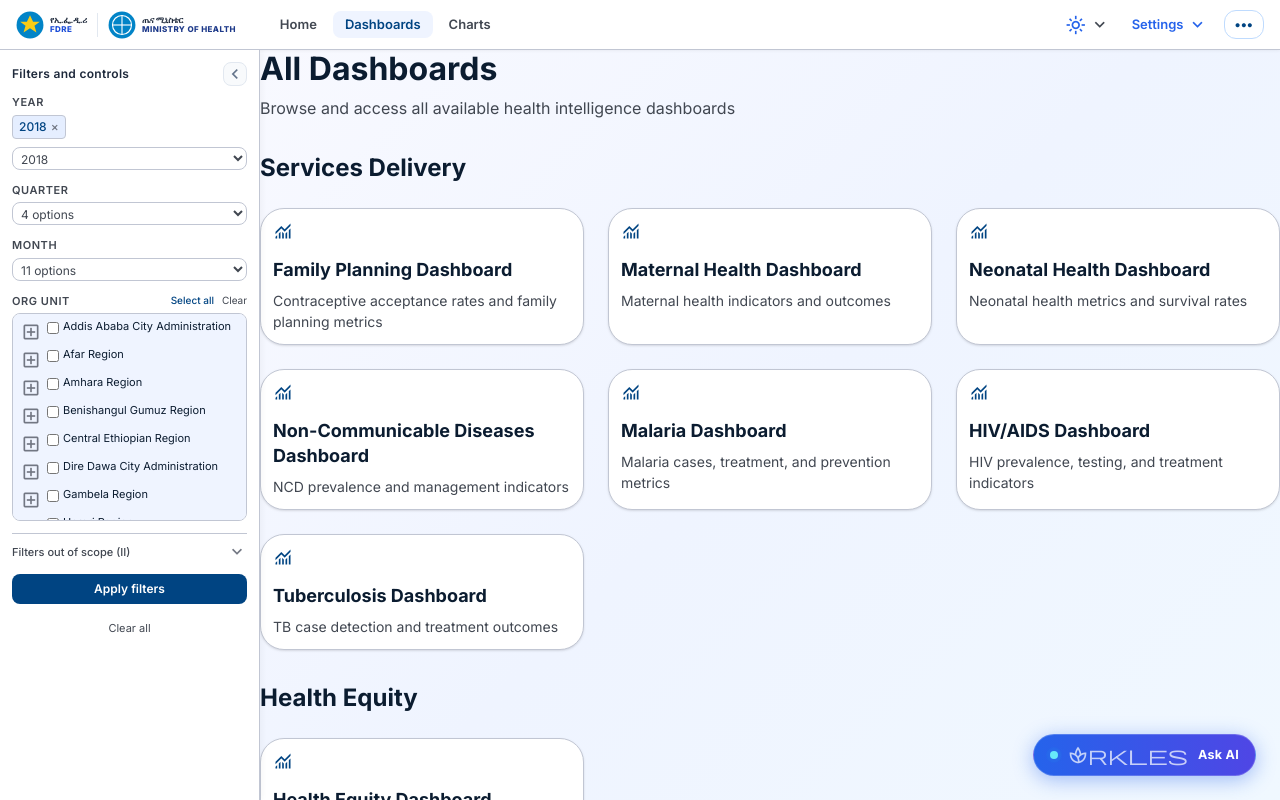
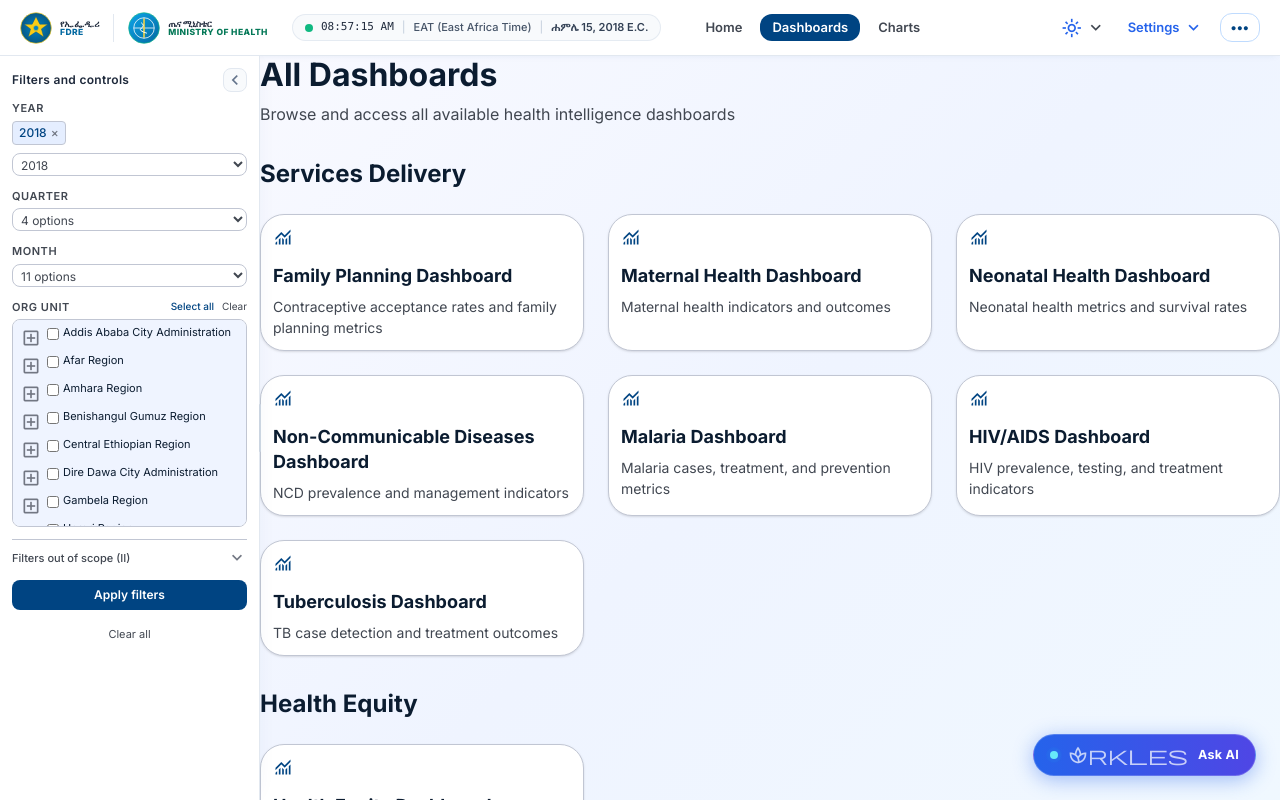
Before and after one commit to mareligncode/superset-frontend, a React (Vite) app in the folder frontend/: page /dashboards in a window 1280 px wide. Built offline with nearby package versions, Linux system fonts and the light colour scheme.

Commit message:
feat: implement header, tab navigation, filter panel, and kpi card components

```diff
--- a/frontend/src/components/layout/FilterPanel.tsx
+++ b/frontend/src/components/layout/FilterPanel.tsx
@@ -128,8 +128,8 @@ const FilterPanel: React.FC<FilterPanelProps> = ({
         style={{ width: collapsed ? '40px' : `${width}px` }}
       >
         <aside
-          className="bg-white border-r border-outline-variant flex flex-col w-full h-full overflow-y-auto custom-scrollbar"
-          style={{ boxShadow: '2px 0 6px rgba(0,0,0,0.04)' }}
+          className="bg-white border-r border-slate-200 flex flex-col w-full h-full overflow-y-auto custom-scrollbar"
+          style={{ boxShadow: '4px 0 20px -8px rgba(0,68,130,0.06)' }}
         >
         {/* Header row */}
         <div className="flex items-center justify-between px-3 pt-3 pb-2 shrink-0">
@@ -1473,12 +1473,14 @@ const FilterPanel: React.FC<FilterPanelProps> = ({
         {/* Resizer Handle */}
         {!collapsed && (
           <div
-            className={`absolute top-0 right-0 w-2 h-full cursor-col-resize z-[60] transition-colors ${
-              isResizing ? 'bg-blue-500' : 'bg-transparent hover:bg-blue-400/50'
+            className={`absolute top-0 right-0 w-[5px] h-full cursor-col-resize z-[60] transition-all flex items-center justify-center ${
+              isResizing ? 'bg-primary' : 'bg-transparent hover:bg-slate-200'
             }`}
-            style={{ right: '-2px' }}
+            style={{ right: '-2.5px' }}
             onMouseDown={startResizing}
-          />
+          >
+            <div className="w-[1.5px] h-12 bg-slate-300 rounded-full"></div>
+          </div>
         )}
       </div>
     </>
--- a/frontend/src/components/layout/Header.tsx
+++ b/frontend/src/components/layout/Header.tsx
@@ -57,60 +57,111 @@ const Header: React.FC<HeaderProps> = ({ className = '' }) => {
     }
   };
 
+  const [liveTime, setLiveTime] = useState(new Date());
+
+  useEffect(() => {
+    const timer = setInterval(() => setLiveTime(new Date()), 1000);
+    return () => clearInterval(timer);
+  }, []);
+
+  const formatEATTime = (date: Date) => {
+    return date.toLocaleTimeString('en-US', {
+      hour: '2-digit',
+      minute: '2-digit',
+      second: '2-digit',
+      hour12: true,
+      timeZone: 'Africa/Nairobi'
+    });
+  };
+
+  const getEthiopianDate = (date: Date) => {
+    // Exact translation helper for July 22, 2026 -> Hamle 15, 2018 E.C.
+    const yearEC = date.getFullYear() - 8;
+    return `ሐምሌ 15, ${yearEC} E.C.`;
+  };
+
   return (
     <header
-      className={`sticky top-0 z-50 bg-white border-b border-outline-variant flex items-center justify-between w-full px-4 h-[50px] shrink-0 select-none ${className}`}
-      style={{ boxShadow: '0 1px 3px rgba(0,0,0,0.05)' }}
+      className={`sticky top-0 z-50 bg-white border-b border-slate-200 flex items-center justify-between w-full px-5 h-[56px] shrink-0 select-none ${className}`}
+      style={{ boxShadow: '0 2px 8px -4px rgba(0,68,130,0.12)' }}
     >
       {/* ── Left: Dual Logo + Navigation ────────────────────────── */}
       <div className="flex items-center gap-6">
         {/* Dual Ethiopian Government & MOH Logos */}
-        <Link to="/" className="flex items-center gap-2 group">
+        <Link to="/" className="flex items-center gap-3 group">
           {/* Logo 1: FDRE Emblem */}
-          <div className="flex items-center gap-1.5">
-            <svg viewBox="0 0 100 100" className="w-7 h-7">
-              <circle cx="50" cy="50" r="48" fill="#0284c7" />
+          <div className="flex items-center gap-2">
+            <svg viewBox="0 0 100 100" className="w-8 h-8 transition-transform group-hover:scale-105 duration-300">
+              <defs>
+                <radialGradient id="fdreGrad" cx="50%" cy="50%" r="50%">
+                  <stop offset="0%" stopColor="#0284c7" />
+                  <stop offset="100%" stopColor="#075985" />
+                </radialGradient>
+              </defs>
+              <circle cx="50" cy="50" r="48" fill="url(#fdreGrad)" stroke="#facc15" strokeWidth="2" />
               {/* Star */}
               <polygon
-                points="50,15 61,38 85,38 66,53 73,77 50,62 27,77 34,53 15,38 39,38"
+                points="50,14 62,38 87,38 67,53 74,78 50,62 26,78 33,53 13,38 38,38"
                 fill="#facc15"
+                stroke="#075985"
+                strokeWidth="1.5"
               />
+              <circle cx="50" cy="50" r="8" fill="#0284c7" stroke="#facc15" strokeWidth="1.5" />
             </svg>
             <div className="flex flex-col leading-none">
-              <span className="text-[8.5px] font-bold text-slate-800 tracking-tight">የኢ.ፌ.ዲ.ሪ</span>
-              <span className="text-[8px] font-extrabold text-blue-700 tracking-wider">FDRE</span>
+              <span className="text-[9px] font-bold text-slate-800 tracking-tight">የኢ.ፌ.ዲ.ሪ</span>
+              <span className="text-[8.5px] font-black text-sky-700 tracking-wider">FDRE</span>
             </div>
           </div>
 
           {/* Divider */}
-          <div className="w-[1px] h-6 bg-slate-200 mx-0.5"></div>
+          <div className="w-[1px] h-7 bg-slate-200 mx-0.5"></div>
 
           {/* Logo 2: Ministry of Health Emblem */}
-          <div className="flex items-center gap-1.5">
-            <svg viewBox="0 0 100 100" className="w-7 h-7">
-              <circle cx="50" cy="50" r="48" fill="#0284c7" />
-              {/* Globe grid + cross */}
-              <circle cx="50" cy="50" r="34" fill="none" stroke="#ffffff" strokeWidth="4" />
-              <line x1="16" y1="50" x2="84" y2="50" stroke="#ffffff" strokeWidth="4" />
-              <line x1="50" y1="16" x2="50" y2="84" stroke="#ffffff" strokeWidth="4" />
+          <div className="flex items-center gap-2">
+            <svg viewBox="0 0 100 100" className="w-8 h-8 transition-transform group-hover:scale-105 duration-300">
+              <defs>
+                <linearGradient id="mohGrad" x1="0%" y1="0%" x2="100%" y2="100%">
+                  <stop offset="0%" stopColor="#0ea5e9" />
+                  <stop offset="100%" stopColor="#0369a1" />
+                </linearGradient>
+              </defs>
+              <circle cx="50" cy="50" r="48" fill="url(#mohGrad)" stroke="#10b981" strokeWidth="2" />
+              {/* Globe grid */}
+              <circle cx="50" cy="50" r="32" fill="none" stroke="#ffffff" strokeWidth="3" strokeOpacity="0.8" />
+              <line x1="18" y1="50" x2="82" y2="50" stroke="#ffffff" strokeWidth="3" strokeOpacity="0.8" />
+              <line x1="50" y1="18" x2="50" y2="82" stroke="#ffffff" strokeWidth="3" strokeOpacity="0.8" />
+              {/* Caduceus / Rod of Asclepius & Serpent */}
+              <path d="M50,22 L50,78" stroke="#facc15" strokeWidth="4" strokeLinecap="round" />
+              <path d="M42,34 Q54,42 42,50 T58,66" fill="none" stroke="#ffffff" strokeWidth="3" strokeLinecap="round" />
             </svg>
             <div className="flex flex-col leading-none">
-              <span className="text-[8.5px] font-bold text-slate-800 tracking-tight">ጤና ሚኒስቴር</span>
-              <span className="text-[8px] font-extrabold text-blue-900 tracking-wider">MINISTRY OF HEALTH</span>
+              <span className="text-[9px] font-bold text-slate-800 tracking-tight">ጤና ሚኒስቴር</span>
+              <span className="text-[8.5px] font-black text-emerald-700 tracking-wider">MINISTRY OF HEALTH</span>
             </div>
           </div>
         </Link>
 
+        {/* Live Clock / Calendar Widget */}
+        <div className="hidden lg:flex items-center gap-2 px-3 py-1 bg-slate-50 border border-slate-200/80 rounded-full text-[11px] text-slate-600 font-medium">
+          <span className="w-2 h-2 rounded-full bg-emerald-500 animate-pulse"></span>
+          <span className="font-mono text-slate-800">{formatEATTime(liveTime)}</span>
+          <span className="text-slate-300">|</span>
+          <span>EAT (East Africa Time)</span>
+          <span className="text-slate-300">|</span>
+          <span className="text-slate-700 font-semibold">{getEthiopianDate(liveTime)}</span>
+        </div>
+
         {/* Primary Navigation Links */}
-        <nav className="flex items-center gap-1 ml-2" aria-label="Primary navigation">
+        <nav className="flex items-center gap-1.5 ml-2" aria-label="Primary navigation">
           {navLinks.map((link) => (
             <Link
               key={link.to}
               to={link.to}
-              className={`px-3 py-1 text-[13px] font-semibold transition-colors rounded ${
+              className={`px-3 py-1 text-[13px] font-semibold transition-all rounded-md ${
                 isActive(link.to)
-                  ? 'text-primary font-bold bg-surface-container-low'
-                  : 'text-on-surface-variant hover:text-on-surface hover:bg-surface-container-low'
+                  ? 'text-white font-bold bg-primary shadow-xs'
+                  : 'text-on-surface-variant hover:text-on-surface hover:bg-slate-50'
               }`}
             >
               {link.label}
```
Also changed, not shown: frontend/src/components/layout/TabNavigation.tsx (+9 -9 lines), frontend/src/components/ui/KpiCard.tsx (+38 -15 lines).
